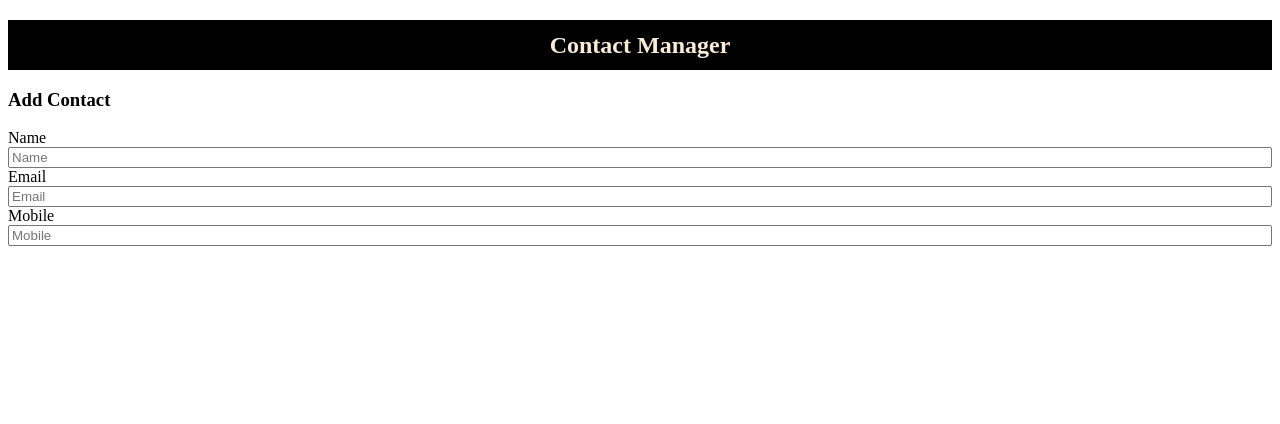
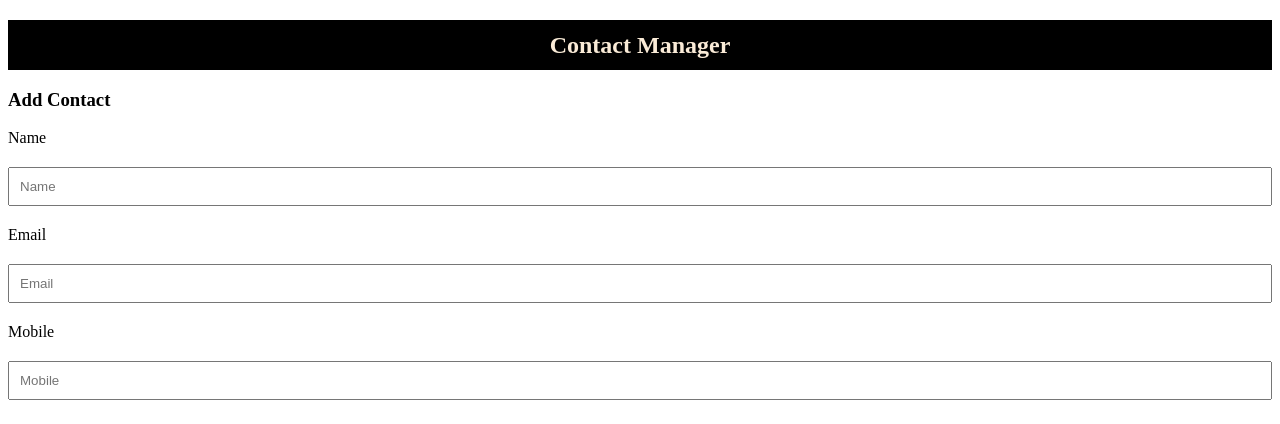
Before and after one commit to yxsn/contactApp, a React (Create React App) app: page / in a window 1280 px wide. Shown: the top 424 px of the page. Built offline with nearby package versions, Linux system fonts and the light colour scheme.

Commit message:
css updated

```diff
--- a/src/components/App.css
+++ b/src/components/App.css
@@ -10,3 +10,8 @@
     display: flex;
     flex-direction: column;
 }
+#contactInput{
+    margin-top: 20px;
+    margin-bottom: 20px;
+    padding: 10px;
+}
--- a/src/components/addContact.js
+++ b/src/components/addContact.js
@@ -8,15 +8,15 @@ import React from "react";
                 <form className="addContactForm">
                     <div className="field">
                         <label>Name</label>
-                        <input type="text" name="name" placeholder="Name"/>
+                        <input type="text" id="contactInput" name="name" placeholder="Name"/>
                     </div>
                     <div className="field">
                         <label>Email</label>
-                        <input type="text" name="email" placeholder="Email"/>
+                        <input type="text" id="contactInput" name="email" placeholder="Email"/>
                     </div>
                     <div className="field">
                         <label>Mobile</label>
-                        <input type="text" name="mobile" placeholder="Mobile"/>
+                        <input type="text" id="contactInput" name="mobile" placeholder="Mobile"/>
                     </div>
                 </form>
             </div>
```
